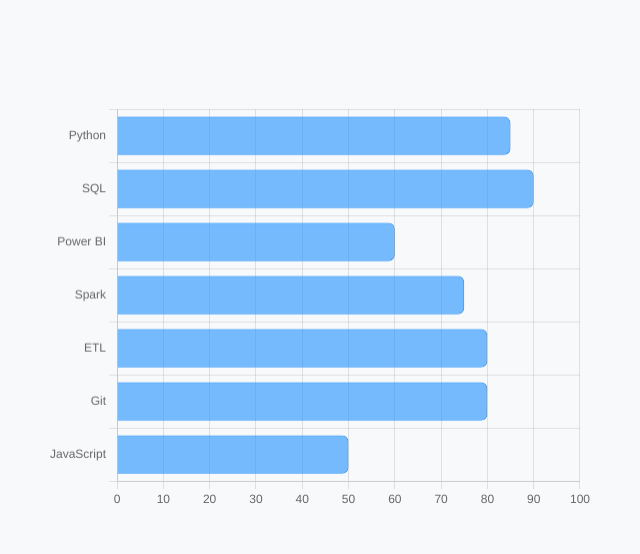
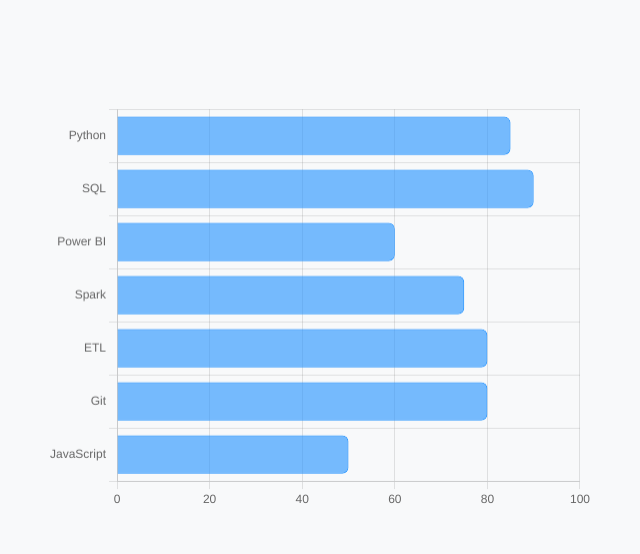
Before and after one commit to santoshchapagain/santoshchapagain.github.io, a plain HTML site: page index.html in a window 1280 px wide. Shown: the part 828-1382 px from the top of the page, 605-1245 px from the left. Drawn offline with nearby package versions, Linux system fonts and the light colour scheme.

Commit message:
Animate Chart

```diff
--- a/index.html
+++ b/index.html
@@ -165,10 +165,17 @@
       options: {
       indexAxis: 'y',
       responsive: true,
+      animation: {
+        duration: 1200,
+        easing: 'easeOutBounce'
+      },
       scales: {
         x: {
           beginAtZero: true,
           max: 100,
+          ticks: {
+            stepSize: 20
+          }
         }
       },
       plugins: {
```
Lines whose indentation alone changed are shown as unchanged.
